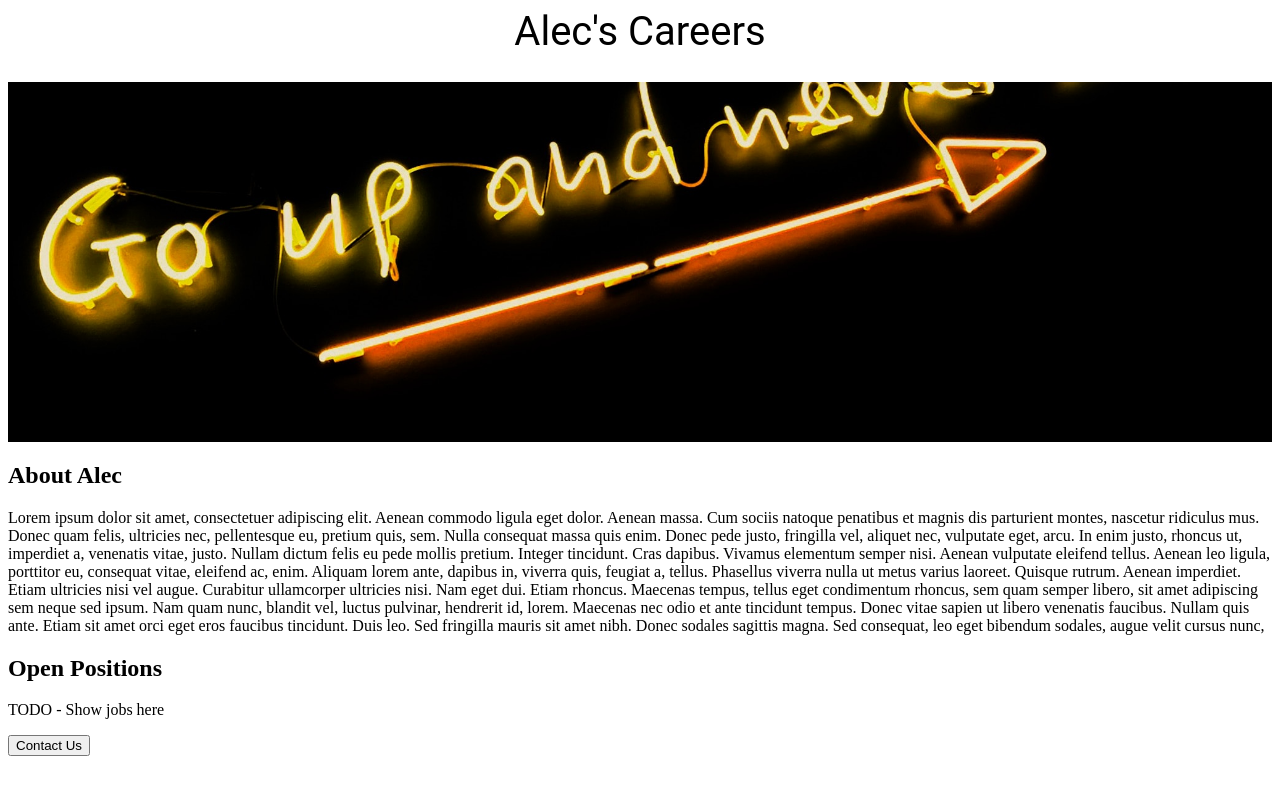
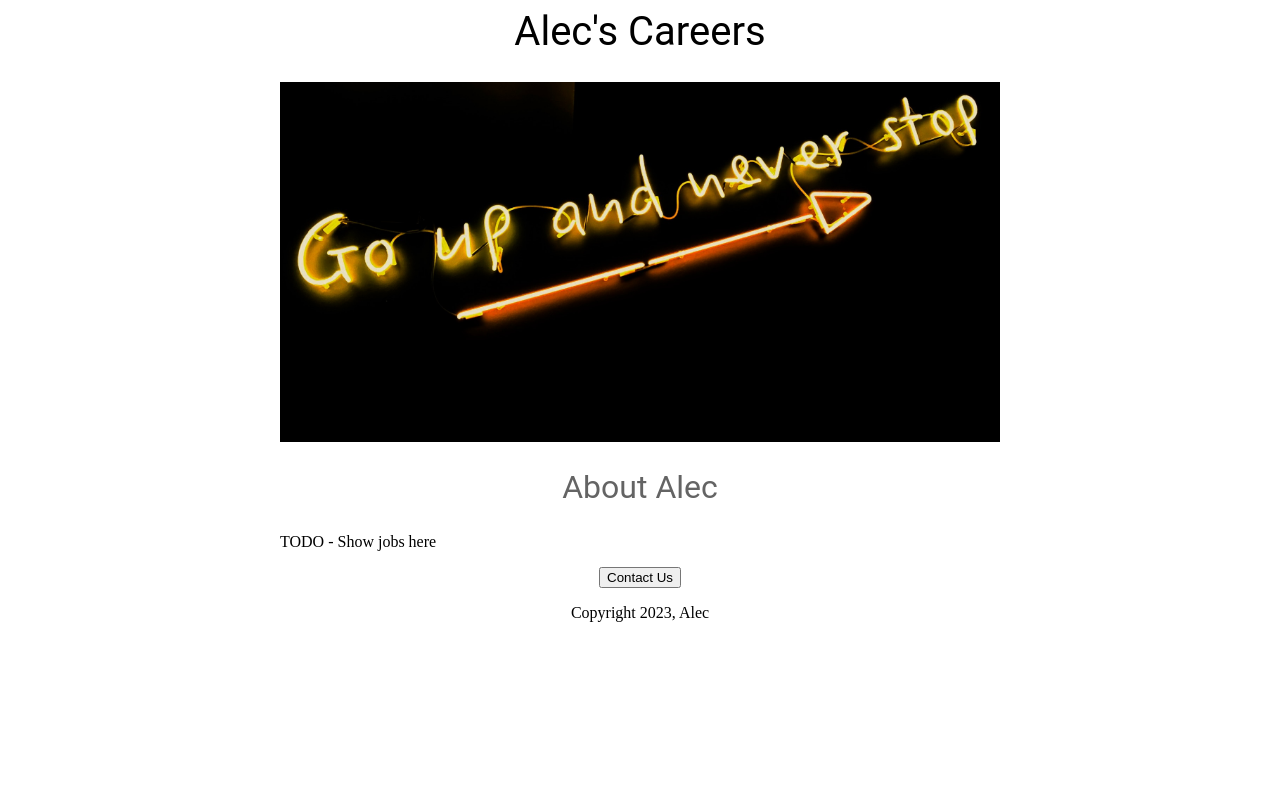
Before and after one commit to AlecGabriel/alecs-careers-website, a Flask app: page / in a window 1280 px wide. Run offline with Flask 3, Linux system fonts and the light colour scheme.

Commit message:
added html classes

```diff
--- a/templates/home.html
+++ b/templates/home.html
@@ -15,20 +15,44 @@
         width: 100%;
         height: 360px;
         object-fit: cover;
+      }
+
+      h2 {
+        font-family: Roboto;
+        font-size: 32px;
+        color: rgb(100, 100, 100);
+        text-align: center;
+        font-weight: normal;
+      }
+
+      .bodytext {
+        font-family: Roboto;
+        color: rgb(80, 80, 80);
+      }
+
+      #container {
+        max-width: 720px;
+        margin: 0 auto;
 
       }
+
 
     </Style>
   </head>
   <body>
+    <div id='container'>
       <H1>Alec's Careers</H1>
       <img id='banner' src=static/header.jpeg height='320'>
       <h2>About Alec</h2>
-    <p>
+      <p class='bodytext>
         Lorem ipsum dolor sit amet, consectetuer adipiscing elit. Aenean commodo ligula eget dolor. Aenean massa. Cum sociis natoque penatibus et magnis dis parturient montes, nascetur ridiculus mus. Donec quam felis, ultricies nec, pellentesque eu, pretium quis, sem. Nulla consequat massa quis enim. Donec pede justo, fringilla vel, aliquet nec, vulputate eget, arcu. In enim justo, rhoncus ut, imperdiet a, venenatis vitae, justo. Nullam dictum felis eu pede mollis pretium. Integer tincidunt. Cras dapibus. Vivamus elementum semper nisi. Aenean vulputate eleifend tellus. Aenean leo ligula, porttitor eu, consequat vitae, eleifend ac, enim. Aliquam lorem ante, dapibus in, viverra quis, feugiat a, tellus. Phasellus viverra nulla ut metus varius laoreet. Quisque rutrum. Aenean imperdiet. Etiam ultricies nisi vel augue. Curabitur ullamcorper ultricies nisi. Nam eget dui. Etiam rhoncus. Maecenas tempus, tellus eget condimentum rhoncus, sem quam semper libero, sit amet adipiscing sem neque sed ipsum. Nam quam nunc, blandit vel, luctus pulvinar, hendrerit id, lorem. Maecenas nec odio et ante tincidunt tempus. Donec vitae sapien ut libero venenatis faucibus. Nullam quis ante. Etiam sit amet orci eget eros faucibus tincidunt. Duis leo. Sed fringilla mauris sit amet nibh. Donec sodales sagittis magna. Sed consequat, leo eget bibendum sodales, augue velit cursus nunc,
       </p>
       <h2>Open Positions</h2>
-    <p>TODO - Show jobs here</p>
+      <p class='bodytext'>TODO - Show jobs here</p>
+      <div style='text-align:center;'>
         <button>Contact Us</button>
+          <p>Copyright 2023, Alec</p>
+      </div>
+    </div>
   </body>
 </html>
```
Lines whose indentation alone changed are shown as unchanged.
